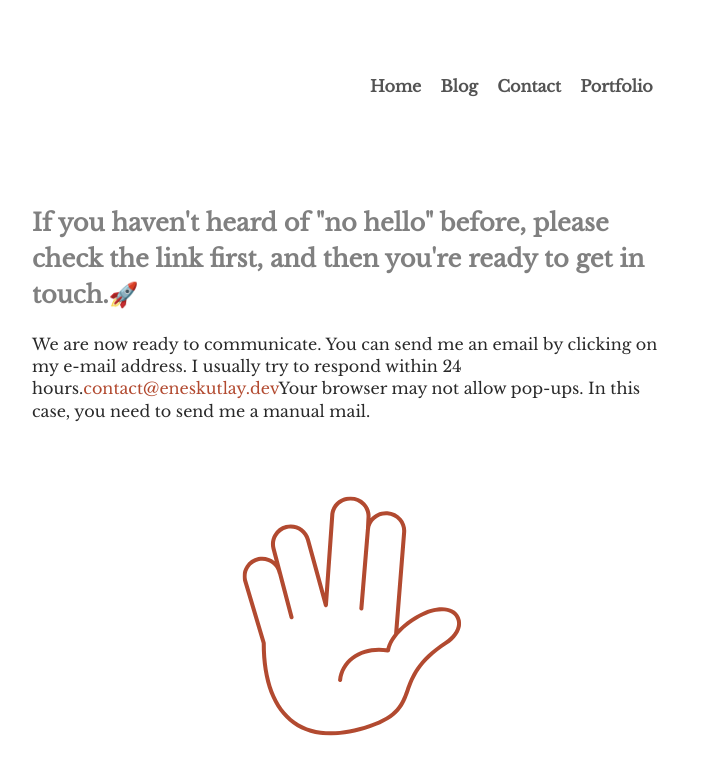
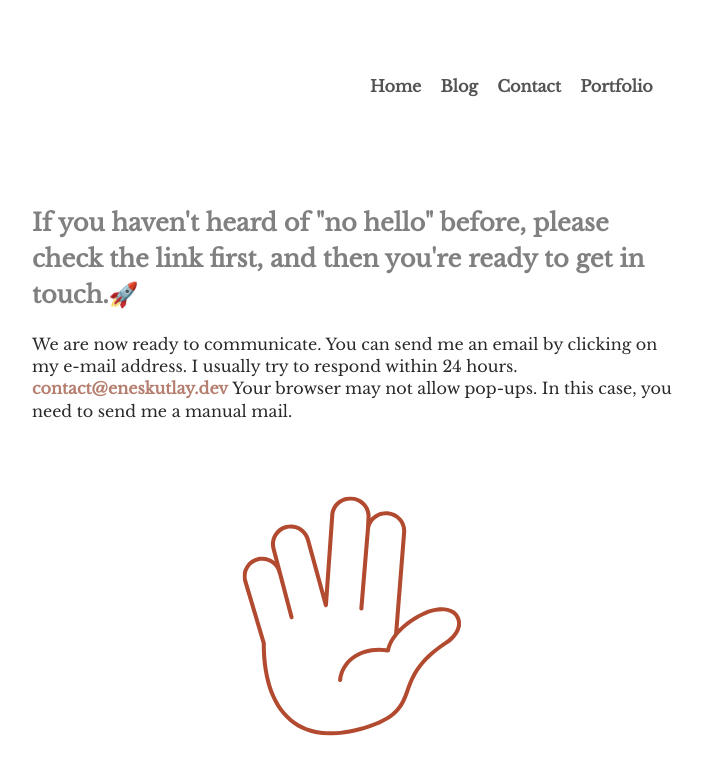
Before and after one commit to eneskutlay/website, a Next.js app: page /contact in a window 1280 px wide. Shown: the top 774 px of the page, without its empty margins (288-991 px from the left). Built offline with nearby package versions, Linux system fonts and the light colour scheme.

Commit message:
style bugs fixed

```diff
--- a/pages/contact.js
+++ b/pages/contact.js
@@ -18,11 +18,9 @@ const contact = () => {
       <p>
         We are now ready to communicate. You can send me an email by clicking on
         my e-mail address. I usually try to respond within 24 hours.
-        <span>
-          <a style={{ color: "#b24a30" }} href="mailto:contact@eneskutlay.dev">
-            contact@eneskutlay.dev
-          </a>
-        </span>
+        <a target="_blank" href="mailto:contact@eneskutlay.dev">
+          <b> contact@eneskutlay.dev </b>
+        </a>
         Your browser may not allow pop-ups. In this case, you need to send me a
         manual mail.
       </p>
--- a/styles/Home.module.css
+++ b/styles/Home.module.css
@@ -82,6 +82,10 @@
   border: 1px solid #b24a30;
 }
 
+.blog p {
+  color: rgb(99, 98, 98);
+}
+
 .blog img {
   width: 100%;
   height: auto;
@@ -91,7 +95,7 @@
   margin: 20% auto 2% auto;
   border: 16px solid grey;
   border-radius: 50%;
-	border-top: 16px solid #EFB4A1;
+  border-top: 16px solid #efb4a1;
   width: 120px;
   height: 120px;
   -webkit-animation: spin 2s linear infinite; /* Safari */
```
Lines whose indentation alone changed are shown as unchanged.
